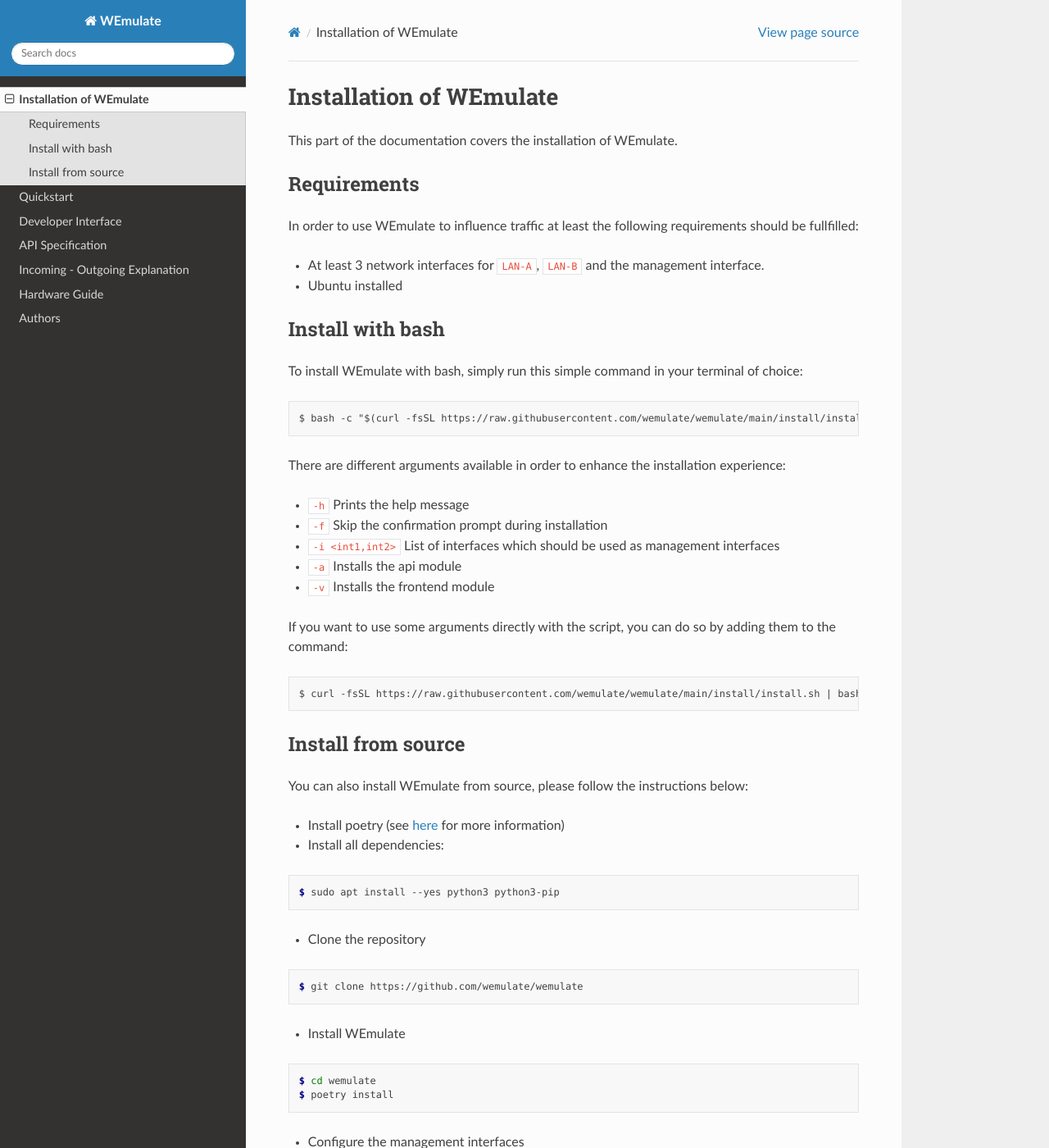
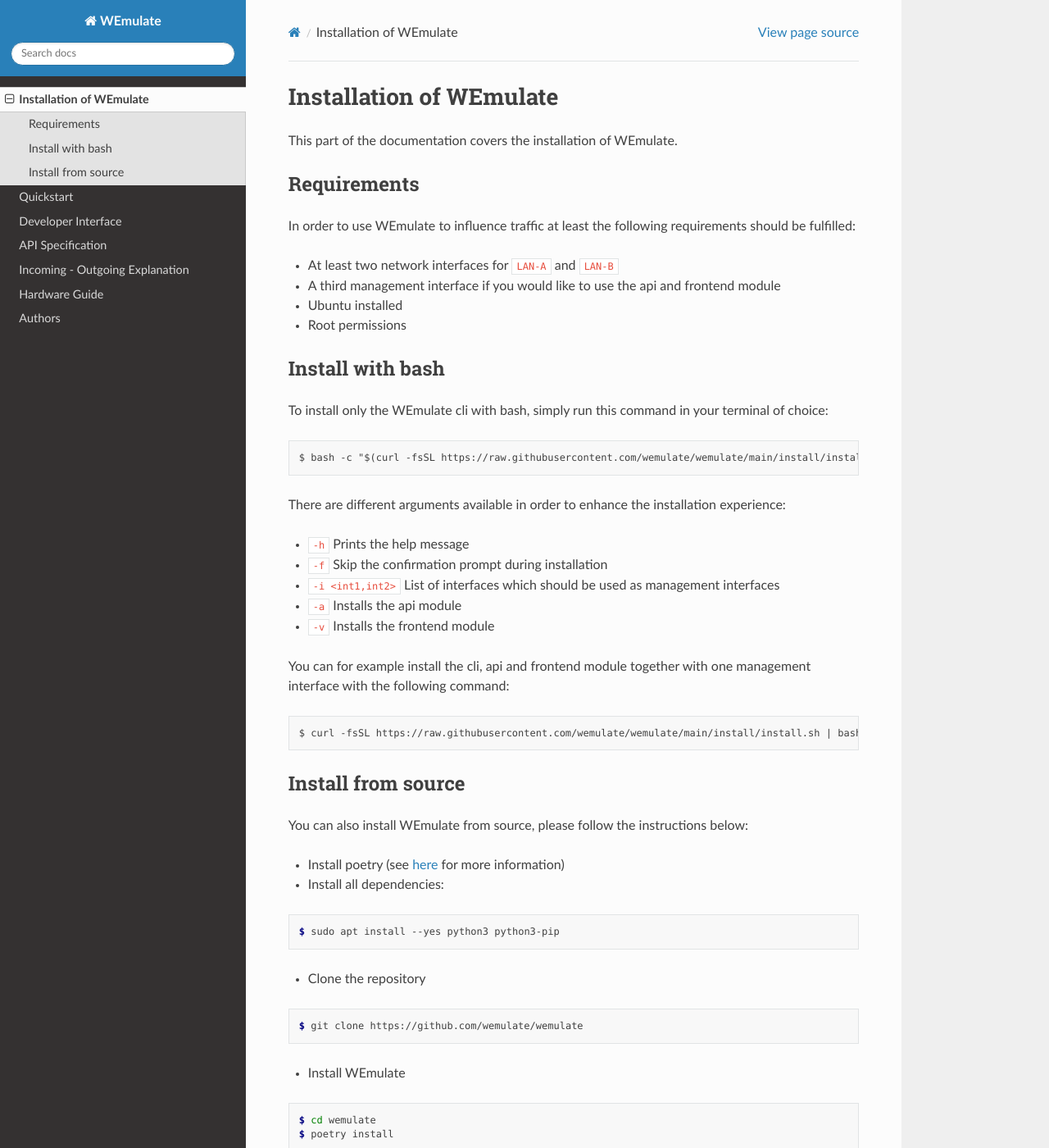
Before and after one commit to wemulate/wemulate, a Sphinx documentation site: the page built from docs/user/install.rst, in a window 1280 px wide and 1400 px high. Shown: the whole window at 82% size. Built offline with Sphinx 7.4.7 and the Read the Docs theme 2.0.0, drawn with Linux system fonts in a browser that asks for light colours.

Commit message:
change install sections

```diff
--- a/docs/user/install.rst
+++ b/docs/user/install.rst
@@ -8,15 +8,17 @@
 
 Requirements
 *************
-In order to use WEmulate to influence traffic at least the following requirements should be fullfilled:
+In order to use WEmulate to influence traffic at least the following requirements should be fulfilled:
 
-* At least 3 network interfaces for ``LAN-A``, ``LAN-B`` and the management interface.
+* At least two network interfaces for ``LAN-A`` and ``LAN-B``
+* A third management interface if you would like to use the api and frontend module
 * Ubuntu installed
+* Root permissions
 
 
 Install with bash
 **************************
-To install WEmulate with bash, simply run this simple command in your terminal of choice::
+To install only the WEmulate cli with bash, simply run this command in your terminal of choice::
 
     $ bash -c "$(curl -fsSL https://raw.githubusercontent.com/wemulate/wemulate/main/install/install.sh)"
 
@@ -28,9 +30,9 @@
 * ``-a`` Installs the api module
 * ``-v`` Installs the frontend module
 
-If you want to use some arguments directly with the script, you can do so by adding them to the command::
+You can for example install the cli, api and frontend module together with one management interface with the following command::
 
-    $ curl -fsSL https://raw.githubusercontent.com/wemulate/wemulate/main/install/install.sh | bash -s -- -a -v -i ens2,ens3 -f
+    $ curl -fsSL https://raw.githubusercontent.com/wemulate/wemulate/main/install/install.sh | bash -s -- -a -v -i ens2 -f
 
 
 Install from source
```
Also changed, not shown: README.md (+13 -13 lines).
